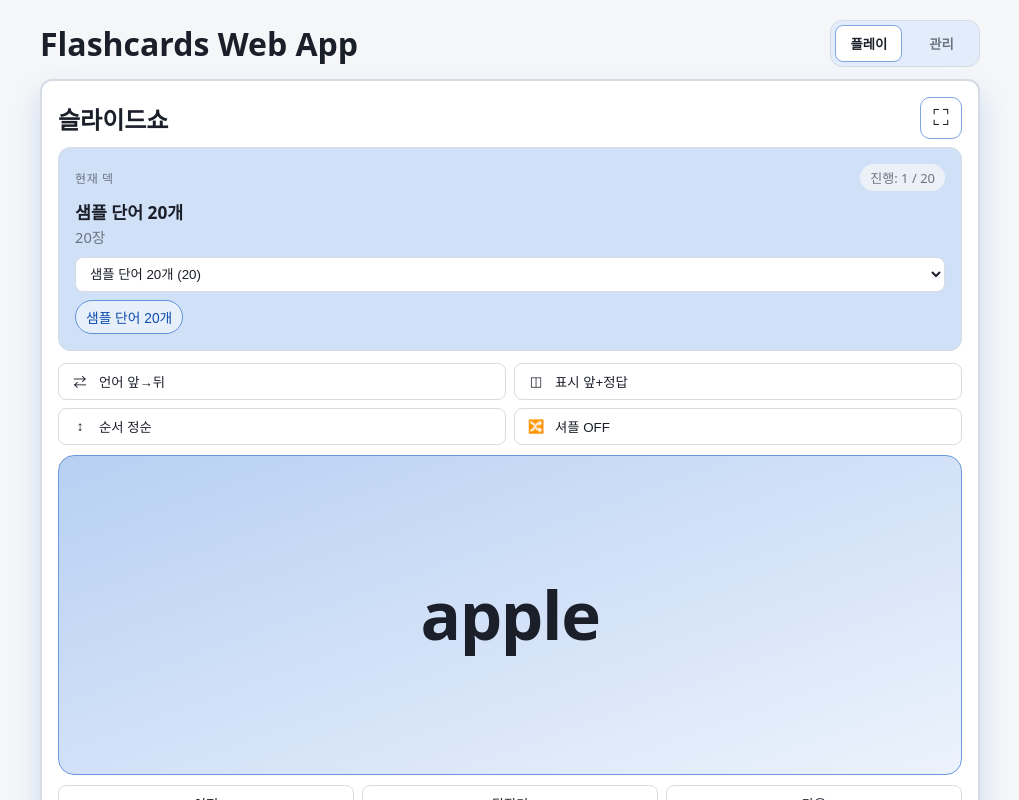
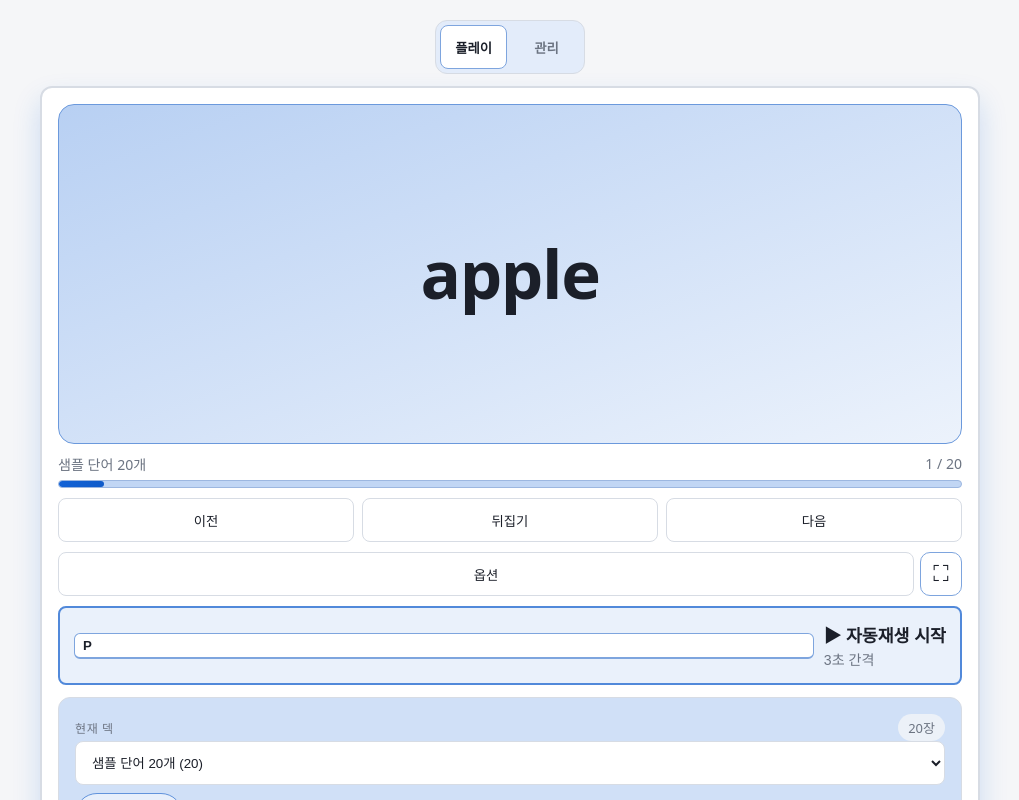
Before and after one commit to itjustcloud/flashcards, a React (Vite) app: page / in a window 1280 px wide. Shown: the top 800 px of the page, without its empty margins (130-1149 px from the left). Built offline with nearby package versions, Linux system fonts and the light colour scheme.

Commit message:
feat: bottom-sheet options and simplified play UX

```diff
--- a/src/App.tsx
+++ b/src/App.tsx
@@ -5,6 +5,7 @@ import { buildQueue, clampIndex, nextIndex, prevIndex, progressLabel } from './u
 import { isImportPayload, loadAppState, mergeDecks, saveAppState } from './utils/storage';
 
 const AUTOPLAY_MS = 3000;
+const ACTIVE_TAB_STORAGE_KEY = 'flashcards.ui.activeTab.v1';
 
 type AppTab = 'play' | 'manage';
 
@@ -25,7 +26,11 @@ function supportsNativeFullscreen(): boolean {
 
 export default function App() {
   const [state, setState] = useState(loadAppState);
-  const [activeTab, setActiveTab] = useState<AppTab>('play');
+  const [activeTab, setActiveTab] = useState<AppTab>(() => {
+    if (typeof window === 'undefined') return 'play';
+    const stored = window.localStorage.getItem(ACTIVE_TAB_STORAGE_KEY);
+    return stored === 'manage' ? 'manage' : 'play';
+  });
   const [languageMode, setLanguageMode] = useState<LanguageMode>('front-to-back');
   const [displayMode, setDisplayMode] = useState<DisplayMode>('front-only');
   const [orderMode, setOrderMode] = useState<OrderMode>('sequential');
@@ -40,6 +45,7 @@ export default function App() {
   const [statusMessage, setStatusMessage] = useState('');
   const [isFullscreen, setIsFullscreen] = useState(false);
   const [isFocusMode, setIsFocusMode] = useState(false);
+  const [isOptionsSheetOpen, setIsOptionsSheetOpen] = useState(false);
   const slideRef = useRef<HTMLDivElement | null>(null);
   const frontInputRef = useRef<HTMLInputElement | null>(null);
   const backInputRef = useRef<HTMLInputElement | null>(null);
@@ -70,14 +76,21 @@ export default function App() {
   }, []);
 
   useEffect(() => {
+    window.localStorage.setItem(ACTIVE_TAB_STORAGE_KEY, activeTab);
+    if (activeTab !== 'play') {
+      setIsOptionsSheetOpen(false);
+    }
+  }, [activeTab]);
+
+  useEffect(() => {
     const className = 'app-scroll-lock';
-    if (isFocusMode) {
+    if (isFocusMode || isOptionsSheetOpen) {
       document.body.classList.add(className);
     } else {
       document.body.classList.remove(className);
     }
     return () => document.body.classList.remove(className);
-  }, [isFocusMode]);
+  }, [isFocusMode, isOptionsSheetOpen]);
 
   const selectedDeck = useMemo(
     () => state.decks.find((deck) => deck.id === state.selectedDeckId) ?? null,
@@ -313,6 +326,11 @@ export default function App() {
 
   useEffect(() => {
     const onKeyDown = (event: KeyboardEvent) => {
+      if (event.key === 'Escape' && isOptionsSheetOpen) {
+        setIsOptionsSheetOpen(false);
+        return;
+      }
+
       const target = event.target as HTMLElement | null;
       if (target) {
         const tagName = target.tagName;
@@ -349,7 +367,7 @@ export default function App() {
 
     window.addEventListener('keydown', onKeyDown);
     return () => window.removeEventListener('keydown', onKeyDown);
-  }, [isFocusMode, queue.length, selectedDeck, togglePresentationMode]);
+  }, [isFocusMode, isOptionsSheetOpen, queue.length, selectedDeck, togglePresentationMode]);
 
   const questionText =
     activeCard && languageMode === 'front-to-back' ? activeCard.front : activeCard?.back ?? '';
@@ -362,11 +380,12 @@ export default function App() {
 
   const fullscreenAriaLabel = isFullscreen || isFocusMode ? '포커스 모드 또는 전체화면 종료' : '포커스 모드 또는 전체화면 시작';
   const fullscreenIcon = isFullscreen || isFocusMode ? '✕' : '⛶';
+  const currentProgress = queue.length === 0 ? 0 : clampIndex(queueIndex, queue.length) + 1;
+  const progressPercent = queue.length === 0 ? 0 : (currentProgress / queue.length) * 100;
 
   return (
     <main className={`app${isFocusMode ? ' focus-mode' : ''}`}>
       <header className="topbar">
-        <h1 className="app-title">Flashcards Web App</h1>
         <nav className="top-tabs" aria-label="화면 전환">
           <button
             type="button"
@@ -389,9 +408,56 @@ export default function App() {
 
       {activeTab === 'play' && (
         <section className="panel hero-panel" ref={slideRef} aria-label="슬라이드쇼 영역">
-          <div className="slideshow-header">
-            <h2>슬라이드쇼</h2>
-            <div className="header-actions">
+          <div className="slide-stage" aria-live="polite">
+            {!activeCard && <p className="empty-slide">카드를 추가하면 슬라이드가 시작됩니다.</p>}
+            {activeCard && (
+              <>
+                <p className="slide-main">{mainText}</p>
+                {secondaryText && <p className="slide-sub">{secondaryText}</p>}
+              </>
+            )}
+          </div>
+
+          <div className="progress-wrap" aria-label="학습 진행률">
+            <div className="progress-head">
+              <span>{selectedDeck?.name ?? '덱 없음'}</span>
+              <span>{progressLabel(queueIndex, queue.length)}</span>
+            </div>
+            <div
+              className="progress-track"
+              role="progressbar"
+              aria-valuemin={0}
+              aria-valuemax={Math.max(queue.length, 1)}
+              aria-valuenow={currentProgress}
+            >
+              <span className="progress-fill" style={{ width: `${progressPercent}%` }} />
+            </div>
+          </div>
+
+          <div className="thumb-controls" role="group" aria-label="슬라이드 기본 조작">
+            <button onClick={prevCard} disabled={queue.length === 0} aria-label="이전 카드">
+              이전
+            </button>
+            <button
+              onClick={() => setShowAnswer((current) => !current)}
+              disabled={queue.length === 0}
+              aria-label="카드 뒤집기 또는 정답 보기"
+            >
+              뒤집기
+            </button>
+            <button onClick={nextCard} disabled={queue.length === 0} aria-label="다음 카드">
+              다음
+            </button>
+          </div>
+
+          <div className="header-actions compact" role="group" aria-label="플레이 추가 동작">
+            <button
+              type="button"
+              className="sheet-open-button"
+              onClick={() => setIsOptionsSheetOpen(true)}
+            >
+              옵션
+            </button>
             <button
               type="button"
               className="icon-button"
@@ -403,16 +469,25 @@ export default function App() {
               {fullscreenIcon}
             </button>
           </div>
+
+          <div className="playback-row" role="group" aria-label="재생 제어">
+            <button
+              type="button"
+              className={`autoplay-cta${autoplay ? ' running' : ''}`}
+              onClick={() => setAutoplay((current) => !current)}
+              disabled={queue.length === 0}
+              aria-label={autoplay ? '자동재생 정지' : '자동재생 시작'}
+            >
+              <span className="autoplay-state">{autoplay ? '■ 정지' : '▶ 자동재생 시작'}</span>
+              <span className="autoplay-meta">{autoplay ? '재생 중' : `${AUTOPLAY_MS / 1000}초 간격`}</span>
+              <kbd className="key-hint">P</kbd>
+            </button>
           </div>
 
           <section className="deck-selector panel" aria-label="플레이 덱 선택">
             <div className="deck-selector-head">
               <p className="deck-selector-title">현재 덱</p>
-              <span className="badge">진행: {progressLabel(queueIndex, queue.length)}</span>
-            </div>
-            <div className="deck-current">
-              <strong>{selectedDeck?.name ?? '덱 없음'}</strong>
-              <span>{selectedDeck ? `${selectedDeck.cards.length}장` : '카드를 추가해 시작하세요'}</span>
+              <span className="badge">{selectedDeck ? `${selectedDeck.cards.length}장` : '덱 없음'}</span>
             </div>
             <div className="deck-selector-controls">
               <select
@@ -442,6 +517,29 @@ export default function App() {
             </div>
           </section>
 
+          {isOptionsSheetOpen && (
+            <div
+              className="sheet-backdrop"
+              onClick={() => setIsOptionsSheetOpen(false)}
+            >
+              <section
+                className="settings-sheet"
+                aria-label="플레이 옵션"
+                role="dialog"
+                aria-modal="true"
+                onClick={(event) => event.stopPropagation()}
+              >
+                <div className="settings-sheet-head">
+                  <h2>플레이 옵션</h2>
+                  <button
+                    type="button"
+                    className="icon-button close"
+                    onClick={() => setIsOptionsSheetOpen(false)}
+                    aria-label="옵션 닫기"
+                  >
+                    ✕
+                  </button>
+                </div>
                 <div className="slide-options" role="group" aria-label="슬라이드 옵션">
                   <button
                     type="button"
@@ -485,46 +583,9 @@ export default function App() {
                     <span>셔플 {shuffleMode ? 'ON' : 'OFF'}</span>
                   </button>
                 </div>
-
-          <div className="slide-stage" aria-live="polite">
-            {!activeCard && <p className="empty-slide">카드를 추가하면 슬라이드가 시작됩니다.</p>}
-            {activeCard && (
-              <>
-                <p className="slide-main">{mainText}</p>
-                {secondaryText && <p className="slide-sub">{secondaryText}</p>}
-              </>
+              </section>
+            </div>
           )}
-          </div>
-
-          <div className="thumb-controls" role="group" aria-label="슬라이드 기본 조작">
-            <button onClick={prevCard} disabled={queue.length === 0} aria-label="이전 카드">
-              이전
-            </button>
-            <button
-              onClick={() => setShowAnswer((current) => !current)}
-              disabled={queue.length === 0}
-              aria-label="카드 뒤집기 또는 정답 보기"
-            >
-              뒤집기
-            </button>
-            <button onClick={nextCard} disabled={queue.length === 0} aria-label="다음 카드">
-              다음
-            </button>
-          </div>
-
-          <div className="playback-row" role="group" aria-label="재생 제어">
-            <button
-              type="button"
-              className={`autoplay-cta${autoplay ? ' running' : ''}`}
-              onClick={() => setAutoplay((current) => !current)}
-              disabled={queue.length === 0}
-              aria-label={autoplay ? '자동재생 정지' : '자동재생 시작'}
-            >
-              <span className="autoplay-state">{autoplay ? '■ 정지' : '▶ 자동재생 시작'}</span>
-              <span className="autoplay-meta">{autoplay ? '재생 중' : `${AUTOPLAY_MS / 1000}초 간격`}</span>
-              <kbd className="key-hint">P</kbd>
-            </button>
-          </div>
 
           <p className="shortcut-help">⌨ ←/→ 이동 · Space 뒤집기 · P 자동재생 · F 전체화면 · Esc 종료</p>
         </section>
--- a/src/styles.css
+++ b/src/styles.css
@@ -46,14 +46,9 @@ body.app-scroll-lock {
 
 .topbar {
   display: flex;
-  justify-content: space-between;
+  justify-content: center;
   align-items: center;
-  gap: 12px;
   margin-bottom: 12px;
-}
-
-.app-title {
-  margin: 0;
 }
 
 .top-tabs {
@@ -134,11 +129,13 @@ body.app-scroll-lock {
 input,
 select,
 button {
-  padding: 8px 10px;
+  min-height: 44px;
+  padding: 10px 12px;
   border: 1px solid var(--border);
   border-radius: 8px;
   background: var(--surface);
   color: var(--text);
+  transition: border-color 0.15s ease, transform 0.08s ease, filter 0.08s ease;
 }
 
 button {
@@ -152,17 +149,6 @@ button:disabled {
 
 button:hover:not(:disabled) {
   border-color: var(--accent);
-}
-
-.slideshow-header {
-  display: flex;
-  justify-content: space-between;
-  align-items: center;
-  margin-bottom: 8px;
-}
-
-.slideshow-header h2 {
-  margin: 0;
 }
 
 .header-actions {
@@ -180,6 +166,12 @@ button:hover:not(:disabled) {
   font-size: 22px;
   line-height: 1;
   border-color: color-mix(in srgb, var(--accent) 45%, var(--border));
+  padding: 0;
+}
+
+button:active:not(:disabled) {
+  transform: scale(0.98);
+  filter: brightness(0.96);
 }
 
 .badge {
@@ -191,8 +183,8 @@ button:hover:not(:disabled) {
 }
 
 .deck-selector {
-  margin-top: 6px;
-  margin-bottom: 12px;
+  margin-top: 12px;
+  margin-bottom: 0;
   background: color-mix(in srgb, var(--surface) 80%, var(--accent));
 }
 
@@ -209,22 +201,6 @@ button:hover:not(:disabled) {
   letter-spacing: 0.05em;
   text-transform: uppercase;
   color: var(--muted);
-}
-
-.deck-current {
-  margin: 8px 0 10px;
-  display: flex;
-  flex-direction: column;
-  gap: 2px;
-}
-
-.deck-current strong {
-  font-size: 1.08rem;
-}
-
-.deck-current span {
-  color: var(--muted);
-  font-size: 0.92rem;
 }
 
 .deck-selector-controls {
@@ -257,9 +233,8 @@ button:hover:not(:disabled) {
 
 .slide-options {
   display: grid;
-  grid-template-columns: repeat(2, minmax(0, 1fr));
+  grid-template-columns: 1fr;
   gap: 8px;
-  margin-bottom: 10px;
 }
 
 .option-toggle {
@@ -281,7 +256,7 @@ button:hover:not(:disabled) {
 }
 
 .slide-stage {
-  min-height: 320px;
+  min-height: min(46vh, 340px);
   border: 1px solid color-mix(in srgb, var(--accent) 55%, var(--border));
   border-radius: 16px;
   display: grid;
@@ -319,6 +294,36 @@ button:hover:not(:disabled) {
   margin: 0;
 }
 
+.progress-wrap {
+  margin-top: 10px;
+}
+
+.progress-head {
+  display: flex;
+  justify-content: space-between;
+  gap: 10px;
+  font-size: 0.88rem;
+  color: var(--muted);
+}
+
+.progress-track {
+  margin-top: 6px;
+  height: 8px;
+  border-radius: 999px;
+  overflow: hidden;
+  background: color-mix(in srgb, var(--surface) 74%, var(--accent));
+  border: 1px solid color-mix(in srgb, var(--accent) 30%, var(--border));
+}
+
+.progress-fill {
+  display: block;
+  height: 100%;
+  width: 0;
+  border-radius: inherit;
+  background: linear-gradient(90deg, var(--accent), color-mix(in srgb, var(--accent) 70%, var(--accent-strong)));
+  transition: width 0.2s ease;
+}
+
 .thumb-controls {
   display: grid;
   gap: 8px;
@@ -328,6 +333,14 @@ button:hover:not(:disabled) {
 
 .playback-row {
   margin-top: 10px;
+}
+
+.header-actions.compact {
+  margin-top: 10px;
+}
+
+.header-actions.compact .sheet-open-button {
+  flex: 1;
 }
 
 .autoplay-cta {
@@ -377,6 +390,63 @@ button:hover:not(:disabled) {
   font-size: 12px;
 }
 
+.sheet-backdrop {
+  position: fixed;
+  inset: 0;
+  z-index: 32;
+  background: color-mix(in srgb, var(--text) 30%, transparent);
+  display: flex;
+  align-items: flex-end;
+  animation: sheet-fade-in 0.18s ease;
+}
+
+.settings-sheet {
+  width: 100%;
+  background: var(--surface);
+  border-radius: 18px 18px 0 0;
+  border-top: 1px solid var(--border);
+  border-left: 1px solid var(--border);
+  border-right: 1px solid var(--border);
+  padding: 14px 12px calc(14px + env(safe-area-inset-bottom));
+  animation: sheet-slide-up 0.2s ease;
+}
+
+.settings-sheet-head {
+  display: flex;
+  justify-content: space-between;
+  align-items: center;
+  margin-bottom: 8px;
+}
+
+.settings-sheet-head h2 {
+  margin: 0;
+  font-size: 1rem;
+}
+
+.icon-button.close {
+  width: 38px;
+  height: 38px;
+  font-size: 18px;
+}
+
+@keyframes sheet-fade-in {
+  from {
+    opacity: 0;
+  }
+  to {
+    opacity: 1;
+  }
+}
+
+@keyframes sheet-slide-up {
+  from {
+    transform: translateY(100%);
+  }
+  to {
+    transform: translateY(0);
+  }
+}
+
 .advanced-panel h2 {
   margin: 0;
   font-size: 1rem;
@@ -421,8 +491,7 @@ button:hover:not(:disabled) {
   }
 
   .topbar {
-    flex-direction: column;
-    align-items: stretch;
+    justify-content: center;
   }
 
   .top-tabs {
@@ -432,10 +501,6 @@ button:hover:not(:disabled) {
   .hero-panel {
     position: static;
     padding: 12px;
-  }
-
-  .slide-options {
-    grid-template-columns: 1fr;
   }
 
   .slide-stage {
@@ -453,8 +518,7 @@ button:hover:not(:disabled) {
   }
 
   .deck-selector-head {
-    align-items: flex-start;
-    flex-direction: column;
+    align-items: center;
   }
 
   .shortcut-help {
```
Lines whose indentation alone changed are shown as unchanged.
